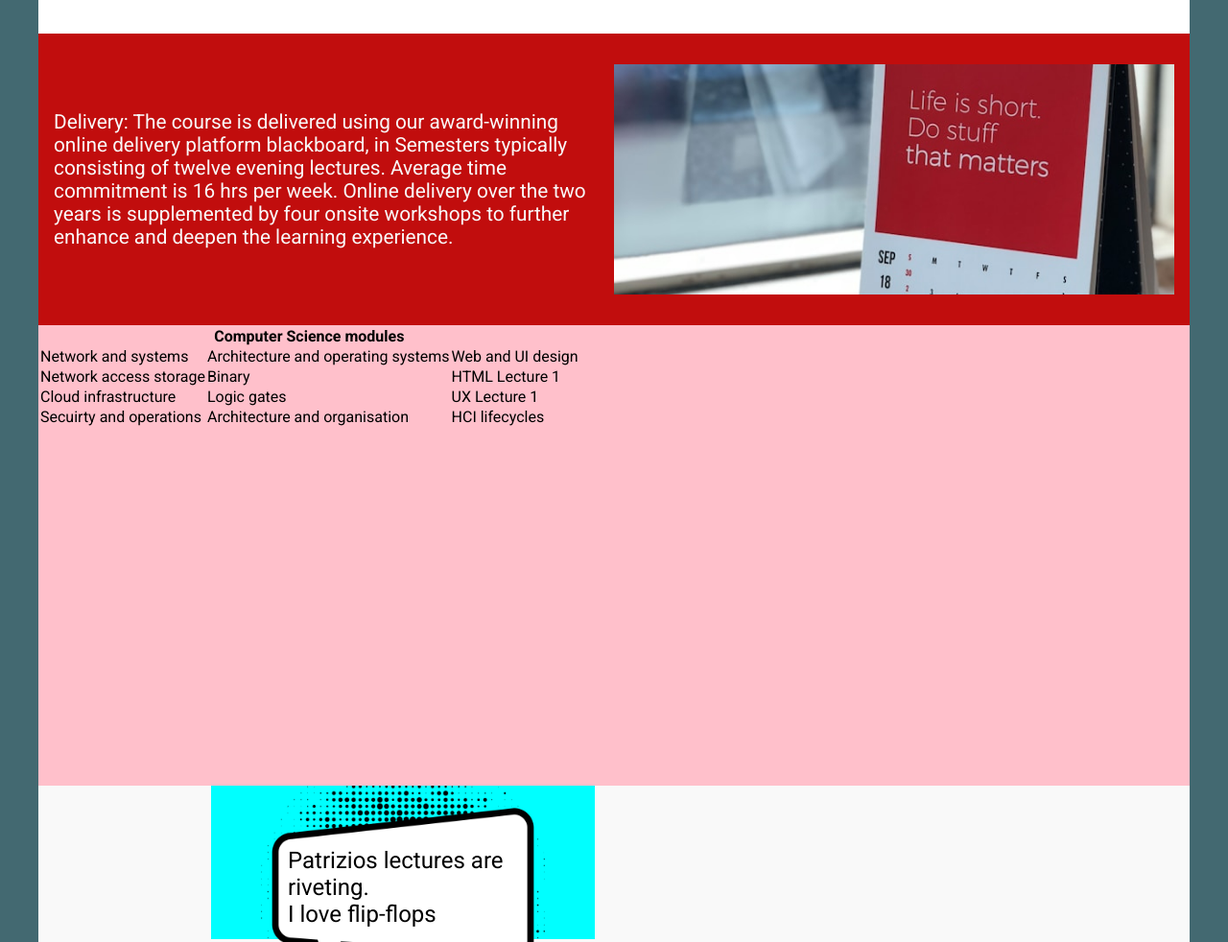
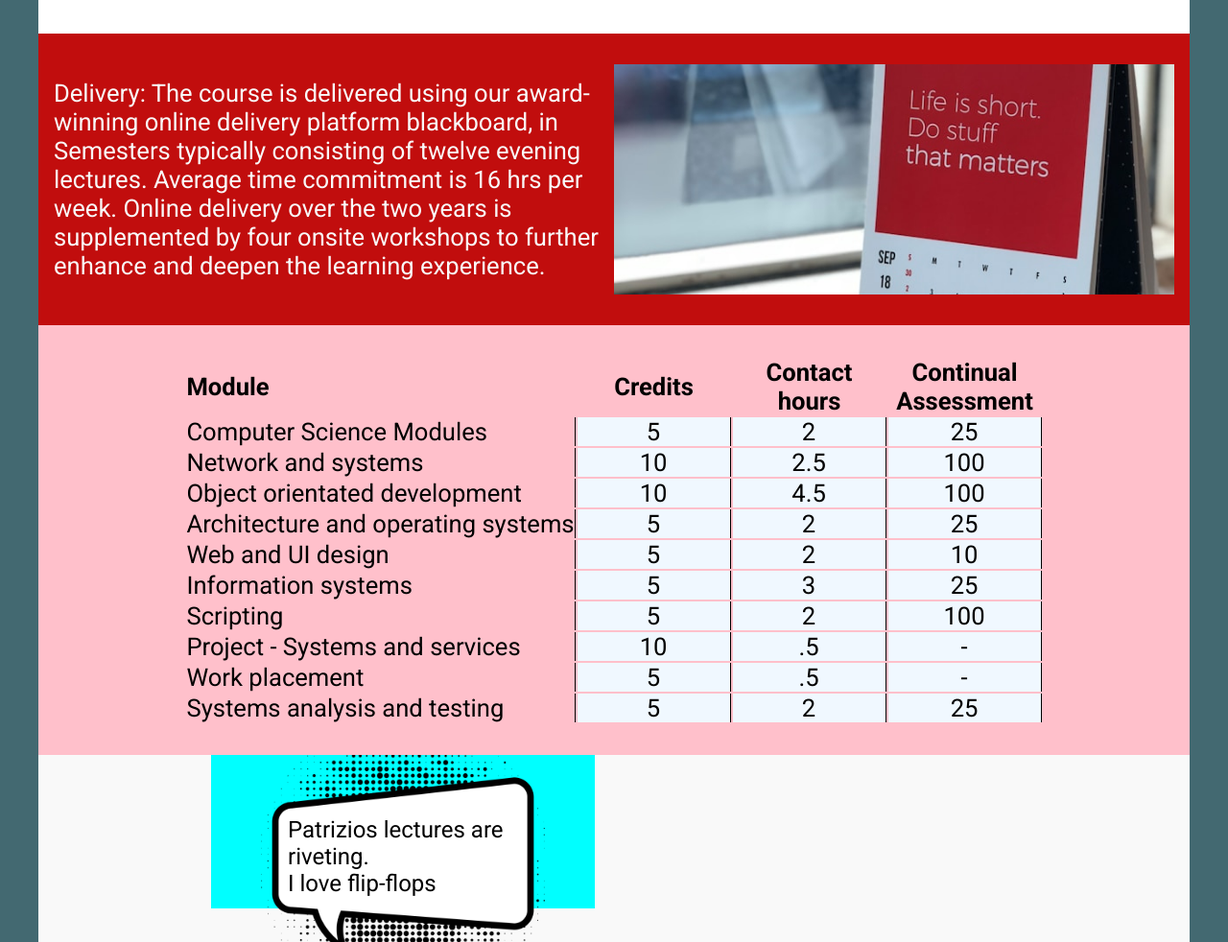
Before and after one commit to John-Paul-Larkin/setu-web, a plain HTML site: page project_1/index.html in a window 1280 px wide. Shown: the part 700-1682 px from the top of the page at 96% size. Drawn offline with Linux system fonts and the light colour scheme.

Commit message:
add module table

```diff
--- a/project_1/index.html
+++ b/project_1/index.html
@@ -70,46 +70,97 @@
 
       <section class="modules">
         <table>
+          <thead>
             <tr>
-              <th colspan="3">Computer Science modules</th>
+              <th>Module</th>
+              <th>Credits</th>
+              <th>Contact hours</th>
+              <th>Continual Assessment</th>
+            </tr>
+          </thead>
+          <tbody>
+            <tr>
+              <td>Computer Science Modules</td>
+              <td>5</td>
+              <td>2</td>
+              <td>25</td>
             </tr>
             <tr>
-              <td>Network and systems</th>
-              <td>Architecture and operating systems</th>
-              <td>Web and UI design</th>
+              <td>Network and systems</td>
+              <td>10</td>
+              <td>2.5</td>
+              <td>100</td>
             </tr>
             <tr>
-              <td>Network access storage</td>
-              <td>Binary</td>
-              <td>HTML Lecture 1</td>
+              <td>Object orientated development</td>
+              <td>10</td>
+              <td>4.5</td>
+              <td>100</td>
             </tr>
             <tr>
-              <td>Cloud infrastructure</td>
-              <td>Logic gates</td>
-              <td>UX Lecture 1</td>
+              <td>Architecture and operating systems</td>
+              <td>5</td>
+              <td>2</td>
+              <td>25</td>
             </tr>
             <tr>
-              <td>Secuirty and operations</td>
-              <td>Architecture and organisation</td>
-              <td>HCI lifecycles</td>
+              <td>Web and UI design</td>
+              <td>5</td>
+              <td>2</td>
+              <td>10</td>
             </tr>
+            <tr>
+              <td>Information systems</td>
+              <td>5</td>
+              <td>3</td>
+              <td>25</td>
+            </tr>
+            <tr>
+              <td>Scripting</td>
+              <td>5</td>
+              <td>2</td>
+              <td>100</td>
+            </tr>
+            <tr>
+              <td>Project - Systems and services</td>
+              <td>10</td>
+              <td>.5</td>
+              <td>-</td>
+            </tr>
+            <tr>
+              <td>Work placement</td>
+              <td>5</td>
+              <td>.5</td>
+              <td>-</td>
+            </tr>
+            <tr>
+              <td>Systems analysis and testing</td>
+              <td>5</td>
+              <td>2</td>
+              <td>25</td>
+            </tr>
+          </tbody>
         </table>
-
       </section>
 
       <section class="testimonial-wrapper">
         <div class="testimonial">
           <div class="speech-bubble">
             <img src="./images/bubble.png" alt="speech bubble" />
-            <p>Patrizios lectures are riveting.<br> I love flip-flops</p>
+            <p>
+              Patrizios lectures are riveting.<br />
+              I love flip-flops
+            </p>
           </div>
 
           <div class="img-wrapper">
             <img src="./images/student-books.png" alt="female student holding books" />
           </div>
 
-          <p class="testimonial-text">My name is Scheila. Im from Brazil and I love computer science, Especially when Patrizio is talking about flip flops</p>
-        </di>
+          <p class="testimonial-text">
+            My name is Scheila. Im from Brazil and I love computer science. I never fall asleep when Patrizio is talking.
+          </p>
+        </div>
       </section>
     </div>
   </body>
--- a/project_1/style.css
+++ b/project_1/style.css
@@ -87,13 +87,34 @@ ul {
 }
 
 .modules {
-    background-color: pink;
-    height: 30rem;
+  background-color: pink;
+  padding: 2rem;
+  margin: auto;
+}
+
+table {
+  /* background-color: #c10d0d; */
+  margin-left: auto;
+  margin-right: auto;
+}
+
+.modules th:first-child {
+  text-align: left;
+  /* padding-right: 1em; */
 }
 
 .testimonial-wrapper {
   background-color: #f9f9f9;
   overflow: hidden;
+}
+
+tr > td {
+  border-right: 1px solid black;
+}
+
+tr td:not(:first-child) {
+  text-align: center;
+  background-color: aliceblue;
 }
 
 .testimonial {
@@ -201,6 +222,9 @@ ul {
     top: 14rem;
     right: 6rem;
   }
+  tr td:not(:first-child) {
+    width: 10rem;
+  }
 }
 
 @media (min-width: 800px) {
@@ -222,14 +246,14 @@ ul {
   }
 
   .course-description p {
-    font-size: 1.3rem;
+    font-size: 1.6rem;
     padding-left: 0;
     margin-top: auto;
     margin-bottom: auto;
   }
 
   .calendar p {
-    font-size: 1.3rem;
+    font-size: 1.6rem;
   }
 
   .testimonial img {
@@ -239,6 +263,10 @@ ul {
   .speech-bubble img {
     height: 25rem;
   }
+
+  .modules {
+    font-size: 1.6rem;
+  }
 }
 
 @media (min-width: 900px) {
```
Lines whose indentation alone changed are shown as unchanged.
